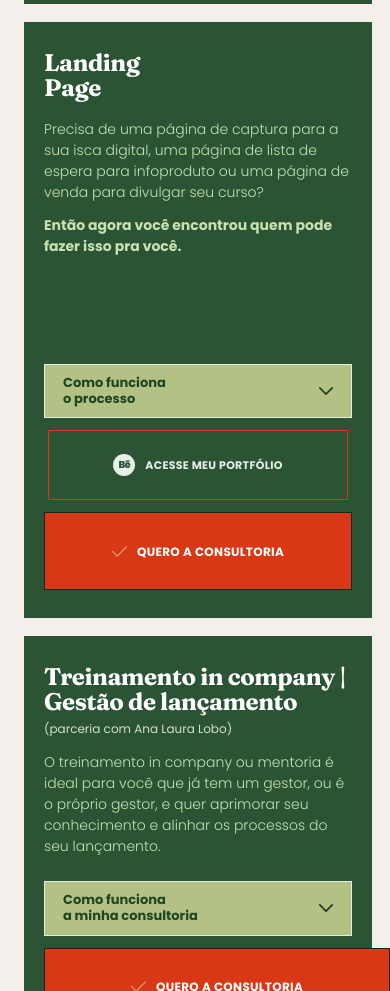
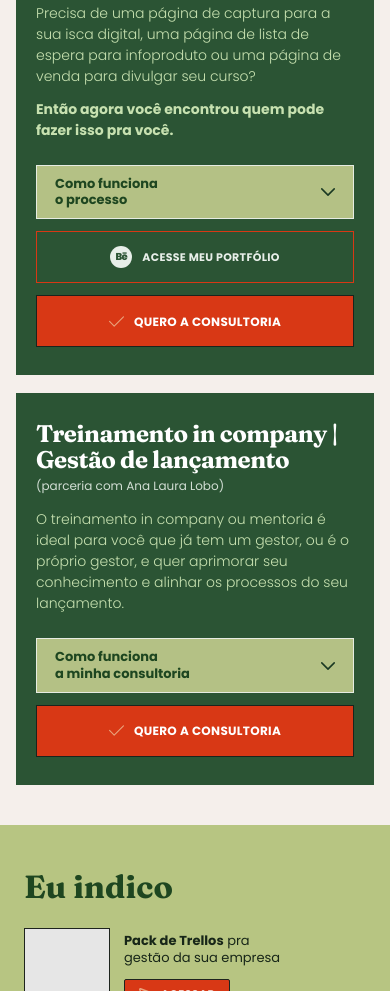
Before and after one commit to f1vish/final-task, a plain HTML site: page index.html in a window 390 px wide. Shown: the part 1009-2000 px from the top of the page. Drawn offline with Linux system fonts and the light colour scheme.

Commit message:
Edit servicos section

```diff
--- a/assets/css/style.css
+++ b/assets/css/style.css
@@ -175,11 +175,14 @@ strong {
 .servicos {
   padding: 64px 0;
   background-color: #f5efeb;
+  overflow-x: clip;
 }
 
 .servicos-container {
   max-width: 860px;
   margin: 0 auto;
+  padding: 0 20px;
+  box-sizing: border-box;
 }
 
 .servicos-title {
@@ -196,16 +199,19 @@ strong {
   display: grid;
   grid-template-columns: repeat(2, minmax(0, 1fr));
   gap: 24px;
+  min-width: 0;
 }
 
 .servicos-card {
   display: flex;
   flex-direction: column;
   justify-content: space-between;
+  min-width: 0;
   min-height: 540px;
   padding: 36px 34px 32px;
   background-color: #2b5434;
   color: #ffffff;
+  box-sizing: border-box;
 }
 
 .servicos-card-wide {
@@ -216,6 +222,7 @@ strong {
 
 .servicos-card-body {
   margin-bottom: 28px;
+  min-width: 0;
 }
 
 .servicos-card-body-wide {
@@ -231,6 +238,7 @@ strong {
   line-height: 1.05;
   letter-spacing: -0.02em;
   color: #ffffff;
+  overflow-wrap: break-word;
 }
 
 .servicos-card-title-line {
@@ -257,6 +265,7 @@ strong {
   font-weight: 300;
   line-height: 1.5;
   color: #c7e1b0;
+  overflow-wrap: break-word;
 }
 
 .servicos-card-text-bold {
@@ -270,6 +279,8 @@ strong {
   flex-direction: column;
   align-items: center;
   gap: 12px;
+  width: 100%;
+  min-width: 0;
 }
 
 .servicos-accordion {
@@ -277,6 +288,8 @@ strong {
   align-items: center;
   justify-content: space-between;
   width: 100%;
+  max-width: 100%;
+  min-width: 0;
   min-height: 52px;
   padding: 10px 18px;
   background-color: #b4c185;
@@ -289,6 +302,12 @@ strong {
   line-height: 1.25;
   text-align: left;
   cursor: pointer;
+  box-sizing: border-box;
+}
+
+.servicos-accordion-text {
+  min-width: 0;
+  overflow-wrap: break-word;
 }
 
 .servicos-chevron {
@@ -308,6 +327,8 @@ strong {
   align-items: center;
   justify-content: center;
   gap: 10px;
+  max-width: 100%;
+  min-width: 0;
   min-height: 52px;
   padding: 12px 18px;
   border-radius: 0;
@@ -319,10 +340,17 @@ strong {
   text-decoration: none;
   letter-spacing: 0.3px;
   cursor: pointer;
+  box-sizing: border-box;
+}
+
+.servicos-btn-label {
+  min-width: 0;
+  overflow-wrap: break-word;
 }
 
 .servicos-btn-primary {
   width: 270px;
+  max-width: 100%;
   background-color: #d83815;
   color: #ffffff;
   border: 1px solid #1b241d;
@@ -330,6 +358,7 @@ strong {
 
 .servicos-btn-portfolio {
   width: 270px;
+  max-width: 100%;
   min-height: 52px;
   padding: 8px 14px;
   background-color: transparent;
@@ -373,11 +402,13 @@ strong {
   grid-template-columns: repeat(2, minmax(0, 1fr));
   gap: 32px;
   align-items: stretch;
+  min-width: 0;
 }
 
 .servicos-card-actions-row .servicos-accordion,
 .servicos-card-actions-row .servicos-btn {
   width: 100%;
+  max-width: 100%;
 }
 
 .indico {
@@ -820,6 +851,14 @@ strong {
 
   .servicos {
     padding: 40px 0;
+    overflow-x: clip;
+  }
+
+  .servicos-container {
+    width: 100%;
+    max-width: 100%;
+    padding: 0 16px;
+    box-sizing: border-box;
   }
 
   .servicos-title {
@@ -828,25 +867,72 @@ strong {
   }
 
   .servicos-grid {
-    grid-template-columns: 1fr;
+    grid-template-columns: minmax(0, 1fr);
     gap: 18px;
+    min-width: 0;
+  }
+
+  .servicos-card {
+    width: 100%;
+    max-width: 100%;
+    min-width: 0;
+    min-height: auto;
+    padding: 28px 20px;
+    box-sizing: border-box;
   }
 
   .servicos-card-wide {
     grid-column: span 1;
-  }
-
-  .servicos-card {
+    min-height: auto;
     padding: 28px 20px;
   }
 
-  .servicos-card-title {
+  .servicos-card-body,
+  .servicos-card-body-wide {
+    max-width: 100%;
+    min-width: 0;
+    margin-bottom: 24px;
+  }
+
+  .servicos-card-title,
+  .servicos-card-title-wide {
+    max-width: 100%;
     font-size: 24px;
   }
 
+  .servicos-card-actions {
+    width: 100%;
+    max-width: 100%;
+    min-width: 0;
+  }
+
+  .servicos-accordion {
+    width: 100%;
+    max-width: 100%;
+    min-width: 0;
+  }
+
+  .servicos-btn,
+  .servicos-btn-primary,
+  .servicos-btn-portfolio {
+    width: 100%;
+    max-width: 100%;
+    min-width: 0;
+  }
+
   .servicos-card-actions-row {
-    grid-template-columns: 1fr;
+    grid-template-columns: minmax(0, 1fr);
     gap: 12px;
+    width: 100%;
+    max-width: 100%;
+    min-width: 0;
+  }
+
+  .servicos-card-actions-row .servicos-accordion,
+  .servicos-card-actions-row .servicos-btn {
+    width: 100%;
+    max-width: 100%;
+    min-width: 0;
   }
 
   .indico {
```
